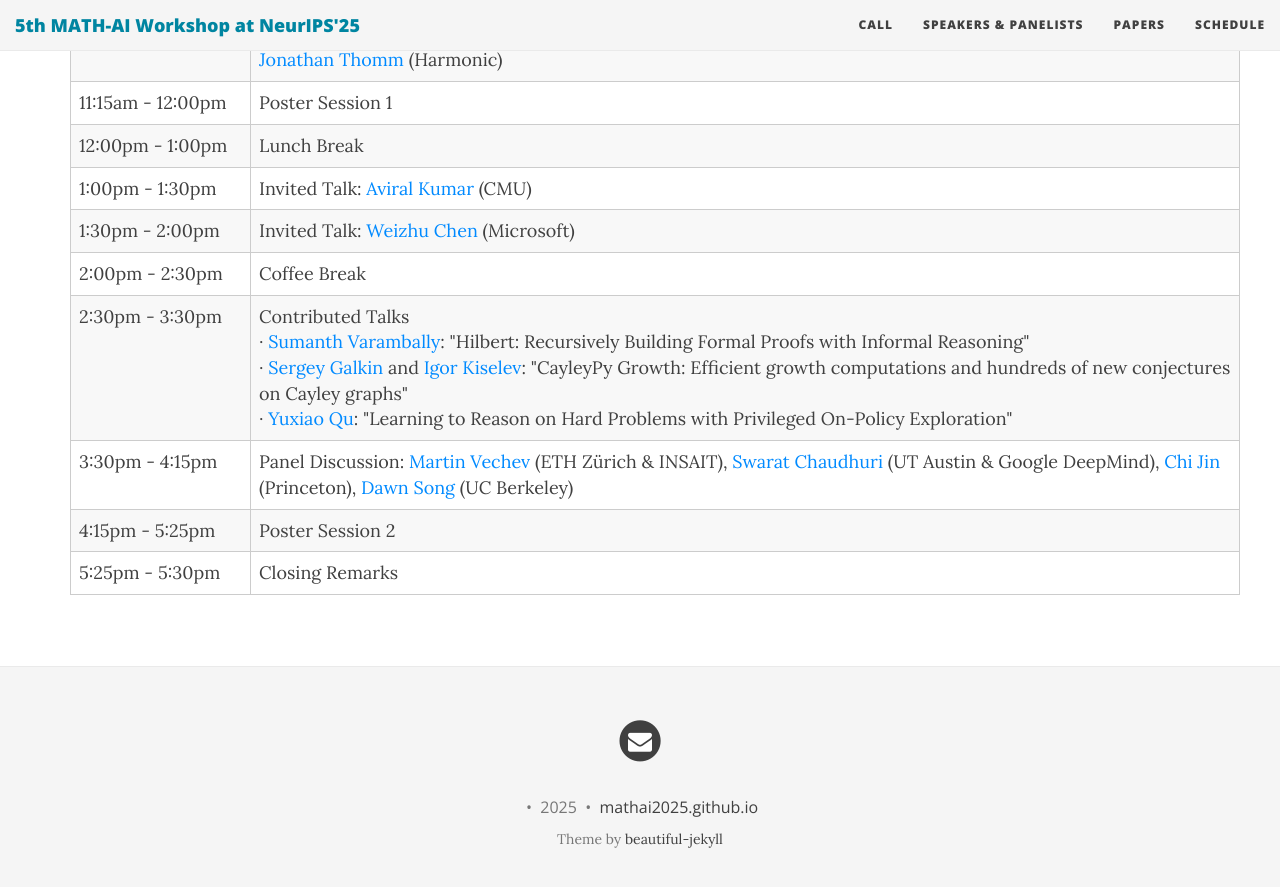
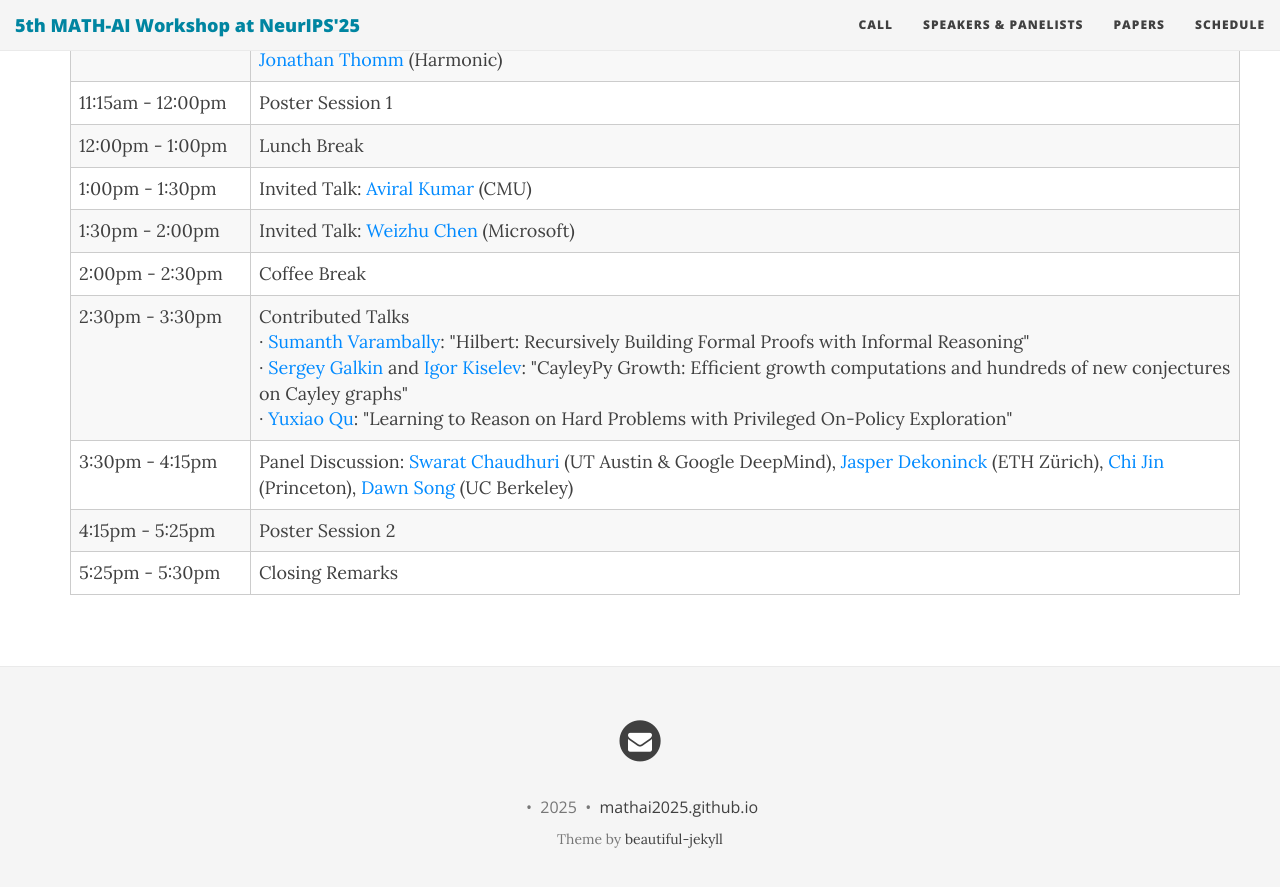
Before and after one commit to mathai2025/mathai2025.github.io, a Jekyll site: the page built from schedule.md, in a window 1280 px wide and 900 px high, scrolled down 679 px. Shown: the top 887 px of the window. Built offline with Jekyll 4.4.1, drawn with Linux system fonts in a browser that asks for light colours; nearby versions of some CDN libraries.

Commit message:
Update schedule.md

```diff
--- a/schedule.md
+++ b/schedule.md
@@ -68,7 +68,7 @@ use-site-title: true
       </tr>
       <tr>
         <td style="width: 180px;">3:30pm - 4:15pm</td>
-        <td>Panel Discussion: <a href="https://www.sri.inf.ethz.ch/people/martin" target="_blank">Martin Vechev</a> (ETH Zürich & INSAIT), <a href="https://www.cs.utexas.edu/~swarat/" target="_blank">Swarat Chaudhuri</a> (UT Austin & Google DeepMind), <a href="https://sites.google.com/view/cjin/home" target="_blank">Chi Jin</a> (Princeton), <a href="https://dawnsong.io/" target="_blank">Dawn Song</a> (UC Berkeley)</td>
+        <td>Panel Discussion: <a href="https://www.cs.utexas.edu/~swarat/" target="_blank">Swarat Chaudhuri</a> (UT Austin & Google DeepMind), <a href="https://www.sri.inf.ethz.ch/people/jasper" target="_blank">Jasper Dekoninck</a> (ETH Zürich), <a href="https://sites.google.com/view/cjin/home" target="_blank">Chi Jin</a> (Princeton), <a href="https://dawnsong.io/" target="_blank">Dawn Song</a> (UC Berkeley)</td>
       </tr>
       <tr>
         <td style="width: 180px;">4:15pm - 5:25pm</td>
```
